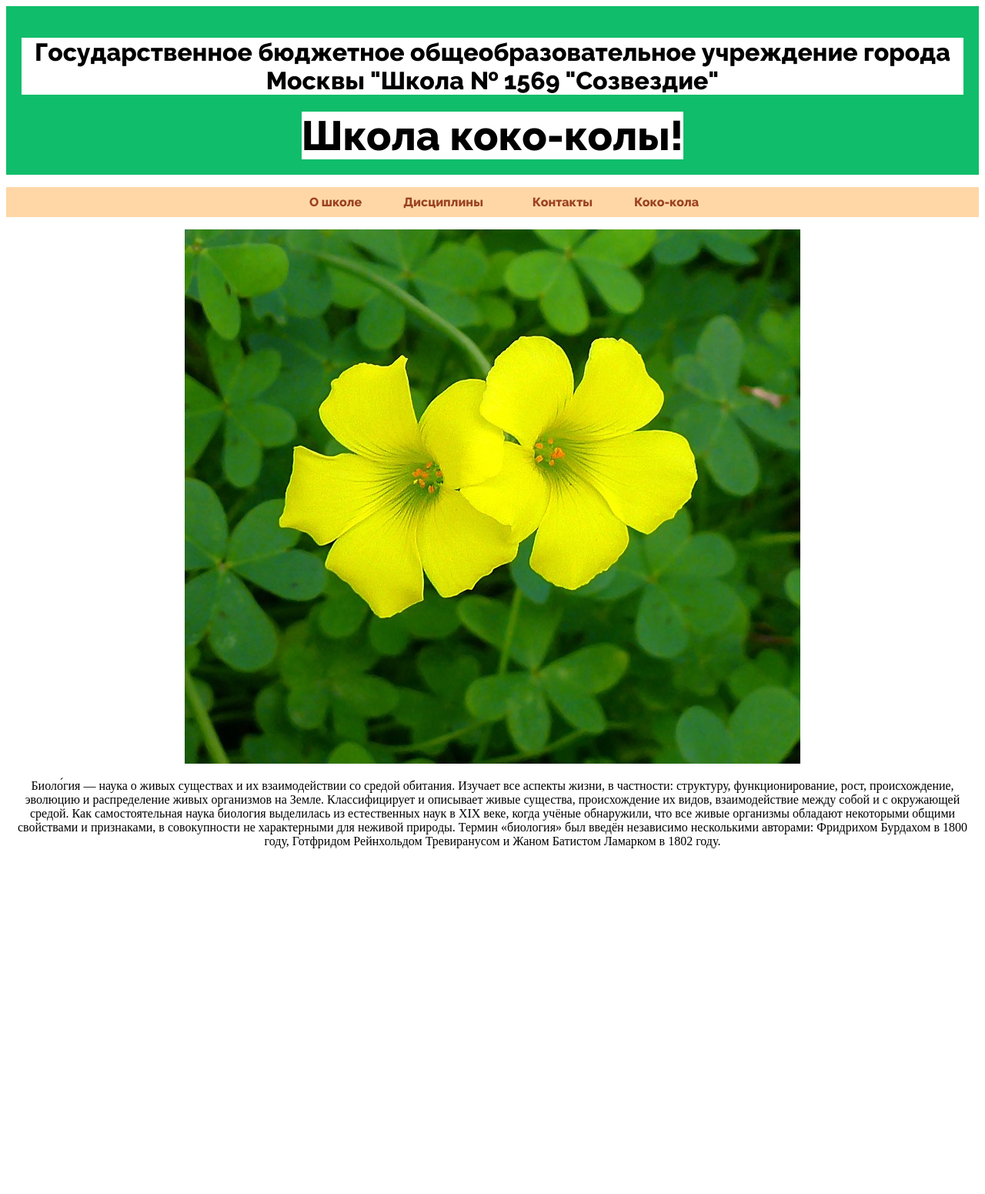
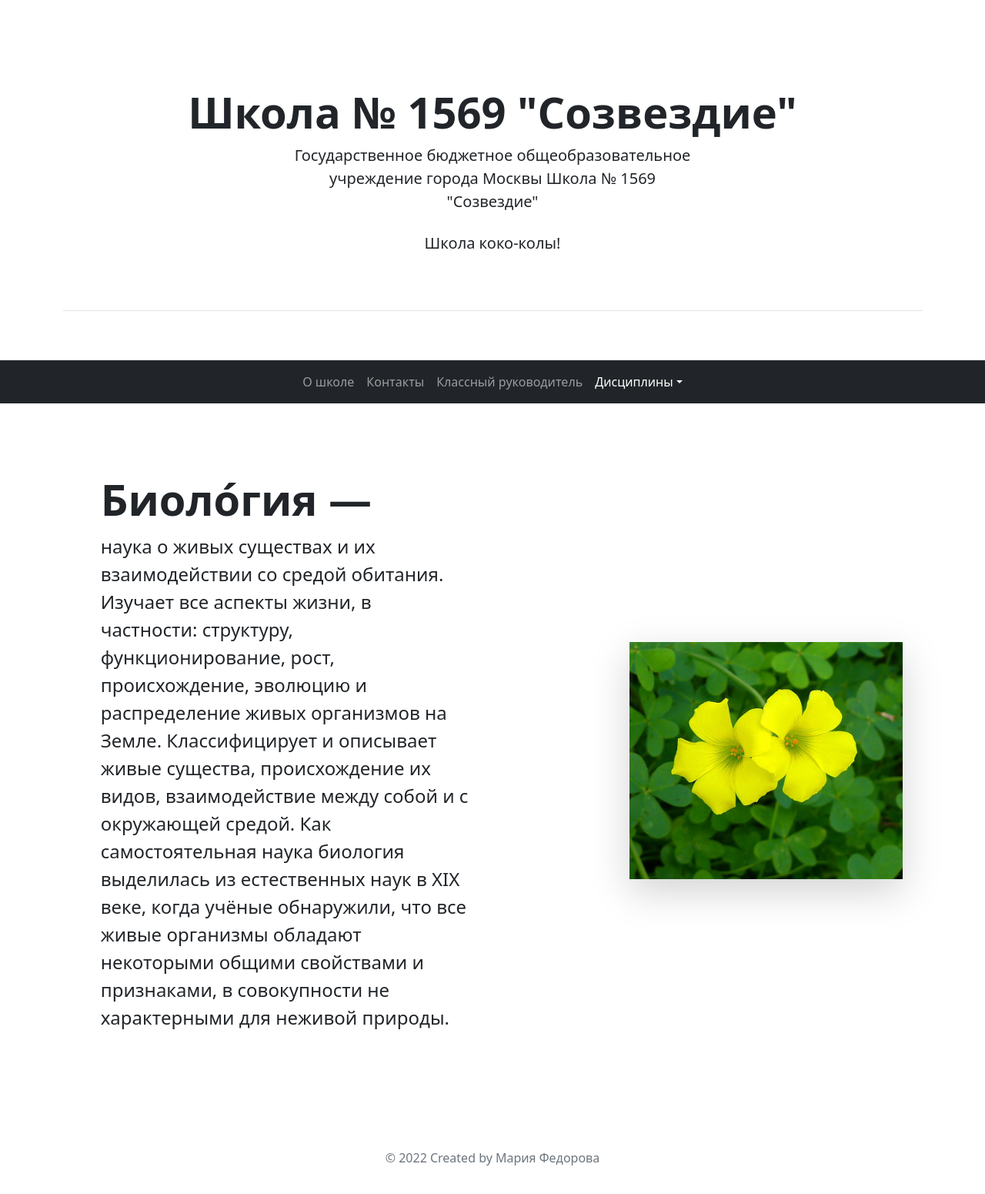
Before and after one commit to Sperantino/My_School_Boot, a plain HTML site: page biology.html in a window 1280 px wide. Shown: the whole page at 77% size. Before the commit the page ends 1166 px from the top, so only its background shows below. Drawn offline with nearby package versions, Linux system fonts and the light colour scheme.

Commit message:
Update biology.html

```diff
--- a/biology.html
+++ b/biology.html
@@ -2,47 +2,82 @@
 <html lang="ru" dir="ltr">
   <head>
     <meta charset="utf-8">
-    <title>Биология</title>
-    <link rel="stylesheet" type="text/css" href="styles/styles.css" />
+    <meta name="viewport" content="width=device-width, initial-scale=1">
+    <title>Математика</title>
+    <link href="https://cdn.jsdelivr.net/npm/bootstrap@5.0.2/dist/css/bootstrap.min.css" rel="stylesheet" integrity="sha384-EVSTQN3/azprG1Anm3QDgpJLIm9Nao0Yz1ztcQTwFspd3yD65VohhpuuCOmLASjC" crossorigin="anonymous">
   </head>
   <body>
-    <header class="header">
-      <h1 class="name">Государственное бюджетное общеобразовательное учреждение города Москвы "Школа № 1569 "Созвездие"</h1>
-      <a class="name1">Школа коко-колы!</a>
+   <div class="container">
+  <header class="blog-header py-3">
+      <div class="px-4 pt-5 my-5 text-center border-bottom">
+    <h1 class="display-4 fw-bold">Школа № 1569 "Созвездие"</h1>
+    <div class="col-lg-6 mx-auto">
+      <p class="lead mb-4">Государственное бюджетное общеобразовательное учреждение города Москвы Школа № 1569 "Созвездие"</p>
+      <p class="lead mb-4">Школа коко-колы!</p>
+      <div class="d-grid gap-2 d-sm-flex justify-content-sm-center mb-5">
+      </div>
+    </div>
+    <div class="overflow-hidden" style="max-height: 30vh;">
+    </div>
+  </div>
   </header>
+</div>
 
+    <nav class="navbar navbar-expand-lg navbar-dark bg-dark" aria-label="Tenth navbar example">
+    <div class="container-fluid">
+      <button class="navbar-toggler" type="button" data-bs-toggle="collapse" data-bs-target="#navbarsExample08" aria-controls="navbarsExample08" aria-expanded="false" aria-label="Toggle navigation">
+        <span class="navbar-toggler-icon"></span>
+      </button>
 
-    <nav class="menu">
-      <ul class="topmenu">
-        <li><a href="index.html">О школе</a></li>
-        <li><a href="">Дисциплины<i class="fa fa-angle-down"></i></a>
-          <ul class="submenu">
-            <li><a href="math.html">математика</a></li>
-            <li><a href="chemistry.html">химия</a></li>
-            <li><a href="biology.html">биология</a></li>
-            <li><a href="info.html">информатика</a></li>
-          </ul>
+      <div class="collapse navbar-collapse justify-content-md-center" id="navbarsExample08">
+        <ul class="navbar-nav">
+          <li class="nav-item">
+            <a class="nav-link" href="index.html">О школе</a>
           </li>
-        <li><a href="contacts.html">Контакты</a></li>
-        <li><a href="cola.html">Коко-кола<i class="fa fa-angle-down"></i></a>
-          <ul class="submenu">
-            <li><a href="teacher.html">Классный руководитель</a></li>
+          <li class="nav-item">
+            <a class="nav-link" href="contacts.html">Контакты</a>
+          </li>
+          <li class="nav-item">
+            <a class="nav-link" href="teacher.html">Классный руководитель</a>
+          </li>
+          <li class="nav-item dropdown">
+            <a class="nav-link active dropdown-toggle" aria-current="page" href="#" id="dropdown08" data-bs-toggle="dropdown" aria-expanded="false">Дисциплины</a>
+            <ul class="dropdown-menu" aria-labelledby="dropdown08">
+              <li><a class="dropdown-item" href="math.html">Математика</a></li>
+              <li><a class="dropdown-item" href="chemistry.html">Химия</a></li>
+              <li><a class="dropdown-item" href="biology.html">Биология</a></li>
+              <li><a class="dropdown-item" href="info.html">Информатика</a></li>
             </ul>
           </li>
         </ul>
+      </div>
+    </div>
   </nav>
 
-<div class="phototeacher"><img class="phototeacher" src="img/biology.jpg" alt="">
-  <p class="phototeachertext">
-    Биоло́гия — наука о живых существах и их взаимодействии со средой обитания. Изучает все аспекты жизни, в частности: структуру, функционирование, рост, происхождение, эволюцию и распределение живых организмов на Земле. Классифицирует и описывает живые существа, происхождение их видов, взаимодействие между собой и с окружающей средой.
-  Как самостоятельная наука биология выделилась из естественных наук в XIX веке, когда учёные обнаружили, что все живые организмы обладают некоторыми общими свойствами и признаками, в совокупности не характерными для неживой природы. Термин «биология» был введён независимо несколькими авторами: Фридрихом Бурдахом в 1800 году, Готфридом Рейнхольдом Тревиранусом и Жаном Батистом Ламарком в 1802 году.
-    </p>
+
+<div class="b-example-divider"></div>
+
+  <div class="container col-xl-10 col-xxl-8 px-4 py-5">
+    <div class="row align-items-center g-lg-5 py-5">
+      <div class="col-lg-7 text-center text-lg-start">
+        <h1 class="display-4 fw-bold lh-1 mb-3">Биоло́гия — </h1>
+        <p class="col-lg-10 fs-4">наука о живых существах и их взаимодействии со средой обитания. Изучает все аспекты жизни, в частности: структуру, функционирование, рост, происхождение, эволюцию и распределение живых организмов на Земле. Классифицирует и описывает живые существа, происхождение их видов, взаимодействие между собой и с окружающей средой. Как самостоятельная наука биология выделилась из естественных наук в XIX веке, когда учёные обнаружили, что все живые организмы обладают некоторыми общими свойствами и признаками, в совокупности не характерными для неживой природы.</p>
+      </div>
+      <div class="col-lg-4 offset-lg-1 p-0 overflow-hidden shadow-lg">
+          <img class="rounded-lg-3" src="img/biology.jpg" alt="" width="100%">
+      </div>
+    </div>
   </div>
 
+  <div class="b-example-divider"></div>
 
 
-<div class="footer">
+<div class="container">
+  <footer class="py-3 my-4">
+    <p class="text-center text-muted">© 2022 Created by Мария Федорова</p>
+  </footer>
 </div>
+    <script src="https://cdn.jsdelivr.net/npm/bootstrap@5.0.2/dist/js/bootstrap.bundle.min.js" integrity="sha384-MrcW6ZMFYlzcLA8Nl+NtUVF0sA7MsXsP1UyJoMp4YLEuNSfAP+JcXn/tWtIaxVXM" crossorigin="anonymous"></script>
 
   </body>
 </html>
```
Lines whose indentation alone changed are shown as unchanged.
